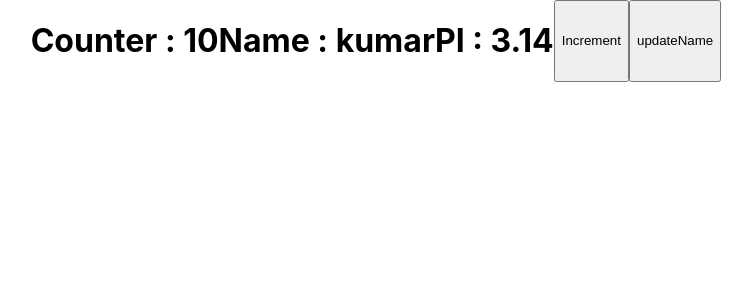
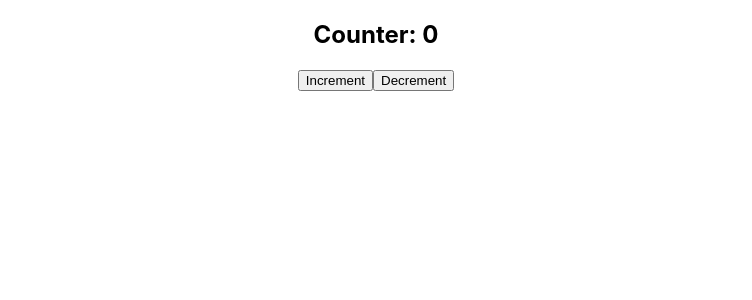
Before and after one commit to CodeCraftersGPT/tileskart3, a React (Create React App) app: page / in a window 1280 px wide. Shown: the top 300 px of the page, without its empty margins (264-1016 px from the left). Built offline with nearby package versions, Linux system fonts and the light colour scheme.

Commit message:
17-Class-Component

```diff
--- a/src/App.js
+++ b/src/App.js
@@ -6,6 +6,8 @@
 import User from './Components/useStateObject';
 import ConditionalRendering from './Components/ConditionalRendering';
 import BookList from './Components/BookList';
+import CounterClass from './Components/CounterClass';
+
 
 const employee ={
   name:"John",
@@ -23,11 +25,12 @@
 function App() {
   return (
     <div className="App" style={{ display: 'flex', justifyContent: 'center' }} >
+      <CounterClass/>
       {/* <BookList/> */}
 
       {/* <ConditionalRendering/> */}
       {/* <User/> */}
-      <Counter/>
+      {/* <Counter/> */}
      {/* <Greet firstName="Mahesh" lastName="Kumar" data={employee}/>
      <Greet firstName="Senthil" lastName="Kumar"  data={employee}/>
      <Greet firstName="Pramod" lastName="Kumar" data={employee}/>
--- /dev/null
+++ b/src/Components/CounterClass.js
@@ -0,0 +1,37 @@
+import React, { Component } from 'react';
+
+class CounterClass extends Component {
+  constructor(props) {
+    super(props);
+    // State initialized inside the constructor
+    this.state = {
+      count: 0,
+    };
+  }
+
+  // Increment count method defined as an arrow function
+  incrementCount = () => {
+    this.setState(prevState => ({
+      count: prevState.count + 1,
+    }));
+  };
+
+  // Decrement count method defined as an arrow function
+  decrementCount = () => {
+    this.setState(prevState => ({
+      count: prevState.count - 1,
+    }));
+  };
+
+  render() {
+    return (
+      <div>
+        <h2>Counter: {this.state.count}</h2>
+        <button onClick={this.incrementCount}>Increment</button>
+        <button onClick={this.decrementCount}>Decrement</button>
+      </div>
+    );
+  }
+}
+
+export default CounterClass;
```
